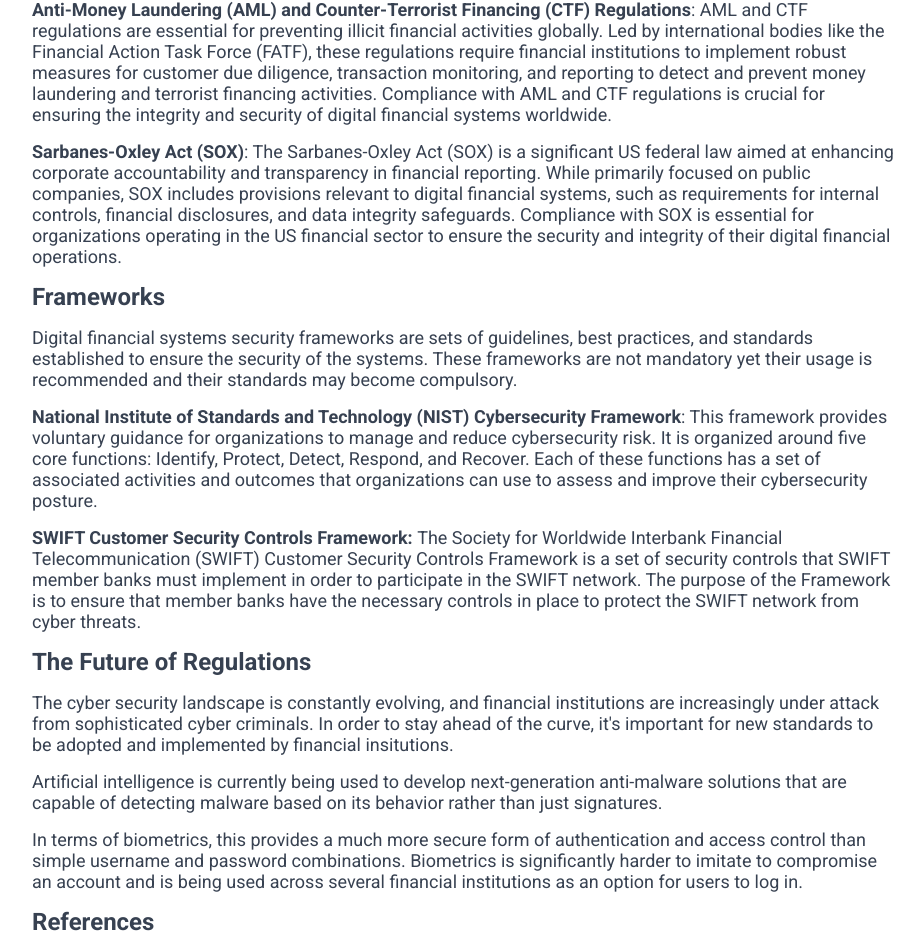
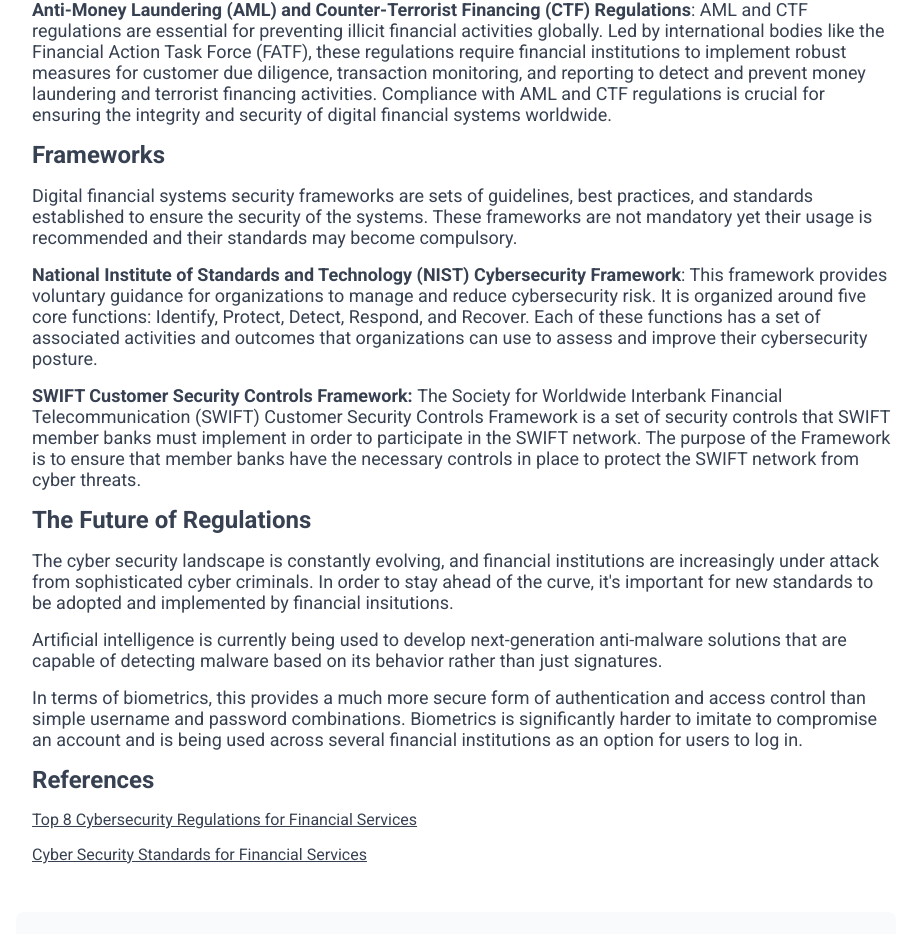
Before and after one commit to niculicicris/english-project, a Next.js app: page /article/government-regulations in a window 1280 px wide. Shown: the part 884-1818 px from the top of the page, without its empty margins (184-1108 px from the left). Built offline with nearby package versions, Linux system fonts and the light colour scheme.

Commit message:
Made article shorter

```diff
--- a/src/app/article/government-regulations/page.tsx
+++ b/src/app/article/government-regulations/page.tsx
@@ -51,14 +51,6 @@
                     transaction monitoring, and reporting to detect and prevent money laundering and terrorist
                     financing activities. Compliance with AML and CTF regulations is crucial for ensuring the
                     integrity and security of digital financial systems worldwide.
-                </p>
-                <p>
-                    <strong>Sarbanes-Oxley Act (SOX)</strong>: The Sarbanes-Oxley Act (SOX) is a significant US federal
-                    law aimed at enhancing corporate accountability and transparency in financial reporting.
-                    While primarily focused on public companies, SOX includes provisions relevant to digital
-                    financial systems, such as requirements for internal controls, financial disclosures, and
-                    data integrity safeguards. Compliance with SOX is essential for organizations operating in the
-                    US financial sector to ensure the security and integrity of their digital financial operations.
                 </p>
 
                 <h1>
```
Also changed, not shown: 1 other file (tests, documents, lock files or other folders).
